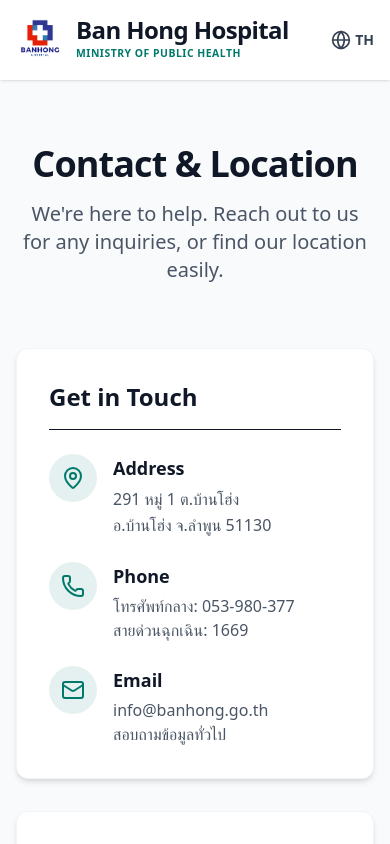
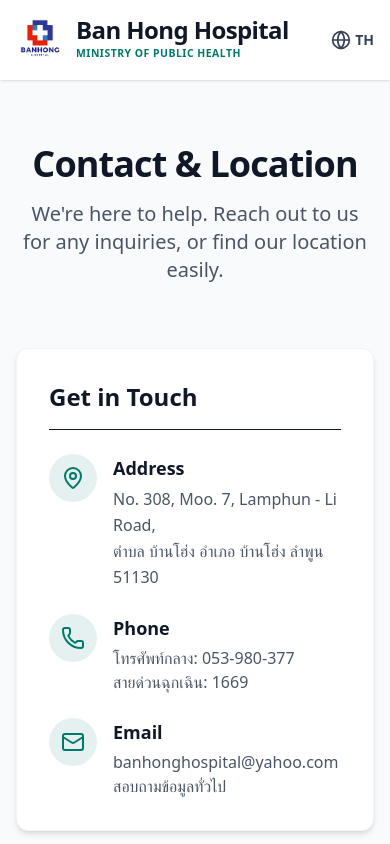
Before and after one commit to sivanon/BHH-WWW, a Next.js app: page /en/contact in a window 390 px wide. Shown: the top 844 px of the page. Built offline with nearby package versions, Linux system fonts and the light colour scheme.

Commit message:
UI: Add Map component to homepage and update global address and email

```diff
--- a/src/app/[lang]/contact/page.tsx
+++ b/src/app/[lang]/contact/page.tsx
@@ -36,7 +36,7 @@
                   </div>
                   <div>
                     <h3 className="font-semibold text-lg text-gray-900">{t.addressLbl}</h3>
-                    <p className="text-gray-600 mt-1 leading-relaxed">291 หมู่ 1 ต.บ้านโฮ่ง<br/>อ.บ้านโฮ่ง จ.ลำพูน 51130</p>
+                    <p className="text-gray-600 mt-1 leading-relaxed">No. 308, Moo. 7, Lamphun - Li Road,<br/>ตำบล บ้านโฮ่ง อำเภอ บ้านโฮ่ง ลำพูน 51130</p>
                   </div>
                 </div>
                 <div className="flex items-start">
@@ -54,7 +54,7 @@
                   </div>
                   <div>
                     <h3 className="font-semibold text-lg text-gray-900">{t.emailLbl}</h3>
-                    <p className="text-gray-600 mt-1">info@banhong.go.th<br/>สอบถามข้อมูลทั่วไป</p>
+                    <p className="text-gray-600 mt-1">banhonghospital@yahoo.com<br/>สอบถามข้อมูลทั่วไป</p>
                   </div>
                 </div>
               </div>
--- a/src/app/[lang]/page.tsx
+++ b/src/app/[lang]/page.tsx
@@ -1,5 +1,5 @@
 import Link from 'next/link';
-import { FileText, ShoppingCart, AlertCircle, Search, ArrowRight, ShieldCheck, Activity, Info, Baby, Megaphone, Bot, Sparkles } from 'lucide-react';
+import { FileText, ShoppingCart, AlertCircle, Search, ArrowRight, ShieldCheck, Activity, Info, Baby, Megaphone, Bot, Sparkles, MapPin } from 'lucide-react';
 import { getDictionary, Locale } from '@/i18n/dictionaries';
 import { prisma } from '@/lib/prisma';
 
@@ -91,6 +91,29 @@
         </div>
       </section>
 
+      {/* Map Section */}
+      <section className="py-20 bg-gray-50 border-t border-gray-100">
+        <div className="container mx-auto px-4">
+          <div className="flex items-center mb-10 border-l-4 border-secondary pl-4">
+            <h2 className="text-3xl font-extrabold text-gray-900 tracking-tight">ที่ตั้งและแผนที่การเดินทาง</h2>
+          </div>
+          <div className="bg-white rounded-3xl shadow-sm border border-gray-100 p-2 w-full h-[350px] overflow-hidden group max-w-5xl mx-auto">
+            <a href="https://maps.app.goo.gl/VBszuvXFja24uwED6" target="_blank" rel="noopener noreferrer" className="w-full h-full bg-blue-50/50 hover:bg-blue-100 transition-colors rounded-2xl flex flex-col items-center justify-center text-primary cursor-pointer relative overflow-hidden">
+              <div className="absolute inset-0 opacity-20 bg-[url('https://maps.googleapis.com/maps/api/staticmap?center=Ban+Hong+Hospital&zoom=15&size=800x400&sensor=false')] bg-cover bg-center mix-blend-multiply"></div>
+              <div className="bg-white p-4 rounded-full mb-4 z-10 shadow-md group-hover:scale-110 transition-transform duration-300">
+                <MapPin className="h-10 w-10 text-primary" />
+              </div>
+              <span className="font-bold text-xl md:text-2xl z-10 text-gray-900 bg-white/90 px-8 py-3 rounded-full shadow-sm text-center">
+                คลิกเพื่อเปิดนำทางด้วย Google Maps
+              </span>
+              <span className="text-sm text-gray-600 mt-4 z-10 font-bold bg-white/90 px-6 py-2 rounded-full text-center">
+                No. 308, Moo. 7, Lamphun - Li Road, ตำบล บ้านโฮ่ง อำเภอ บ้านโฮ่ง ลำพูน 51130
+              </span>
+            </a>
+          </div>
+        </div>
+      </section>
+
       {/* Call to Action: Internal Search Engine */}
       <section className="py-24 bg-gradient-to-r from-primary to-blue-900 text-white text-center relative overflow-hidden">
         <div className="absolute top-0 right-1/4 w-96 h-96 bg-blue-500/20 rounded-full blur-3xl"></div>
--- a/src/components/layout/Footer.tsx
+++ b/src/components/layout/Footer.tsx
@@ -39,7 +39,7 @@
               <li className="flex items-start gap-3 group">
                 <MapPin className="h-5 w-5 shrink-0 mt-0.5 group-hover:text-white transition-colors" />
                 <a href="https://maps.app.goo.gl/VBszuvXFja24uwED6" target="_blank" rel="noopener noreferrer" className="leading-relaxed hover:text-white hover:underline transition-all">
-                  291 หมู่ 1 ต.บ้านโฮ่ง <br/>อ.บ้านโฮ่ง จ.ลำพูน 51130
+                  No. 308, Moo. 7, Lamphun - Li Road, <br/>ตำบล บ้านโฮ่ง อำเภอ บ้านโฮ่ง ลำพูน 51130
                 </a>
               </li>
               <li className="flex items-center gap-3">
@@ -48,7 +48,7 @@
               </li>
               <li className="flex items-center gap-3">
                 <Mail className="h-4 w-4" />
-                <span>info@banhong.go.th</span>
+                <span>banhonghospital@yahoo.com</span>
               </li>
             </ul>
           </div>
```
